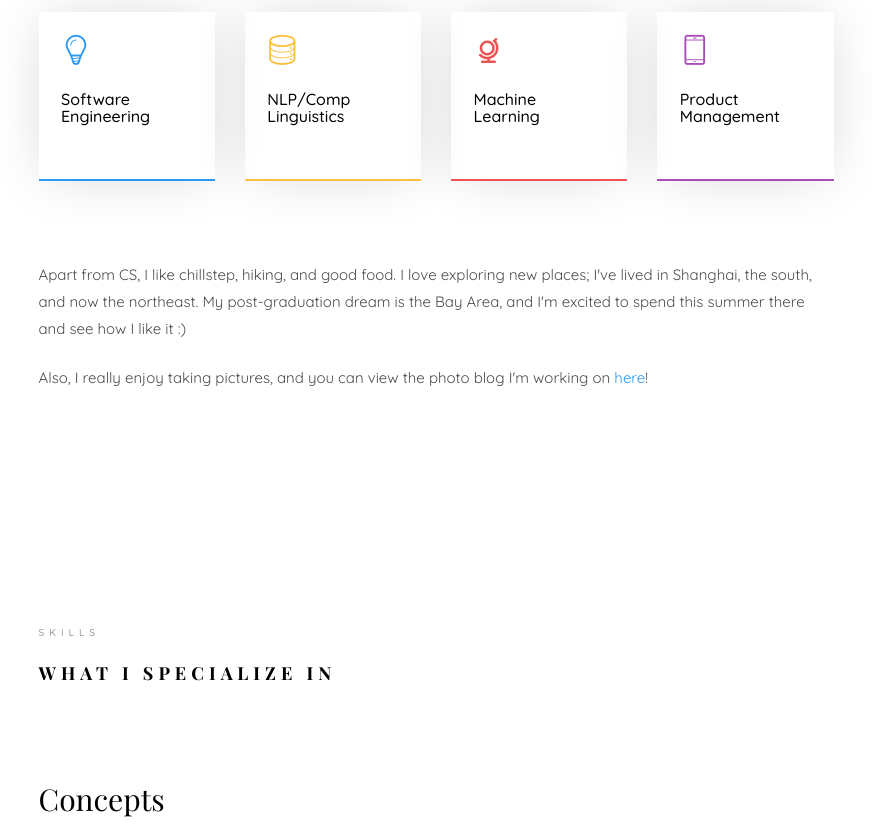
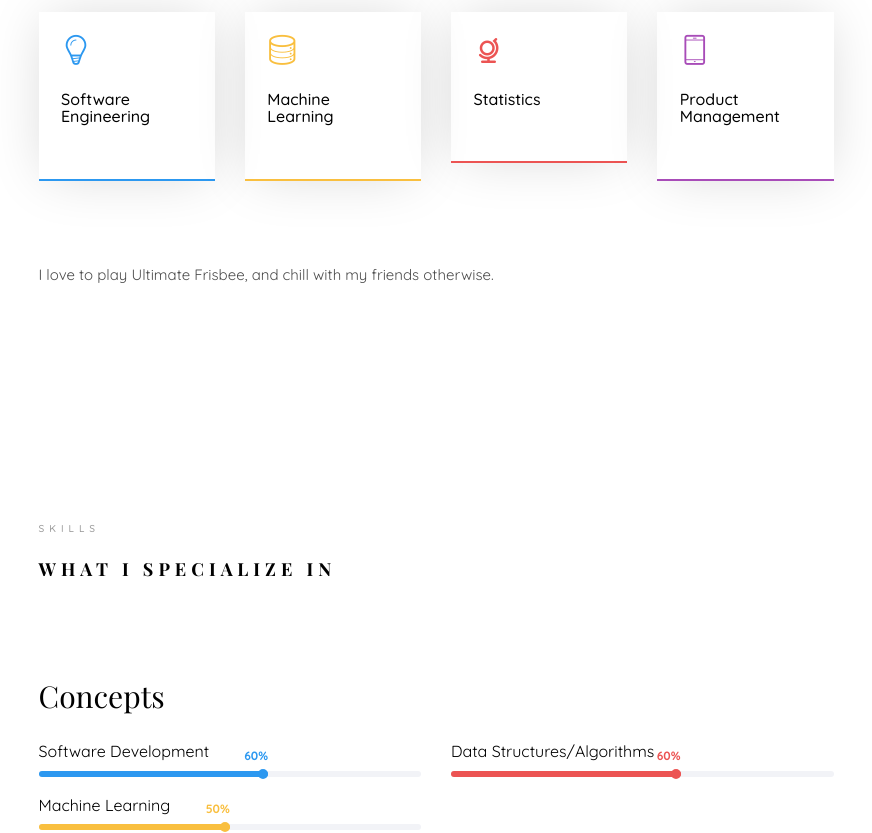
Before and after one commit to Viraj-Joshi/Viraj_2.0, a plain HTML site: page index.html in a window 1280 px wide. Shown: the part 1375-2208 px from the top of the page, without its empty margins (354-1226 px from the left). Drawn offline with nearby package versions, Linux system fonts and the light colour scheme; files whose address does not match are found by name; a web font is replaced by a local one.

Commit message:
Update index.html
updated description

```diff
--- a/index.html
+++ b/index.html
@@ -2,15 +2,7 @@
 <html>
 	<head>
 
-	<!-- Global site tag (gtag.js) - Google Analytics -->
-	<script async src="https://www.googletagmanager.com/gtag/js?id=UA-131226539-1"></script>
-	<script>
-	window.dataLayer = window.dataLayer || [];
-	function gtag(){dataLayer.push(arguments);}
-	gtag('js', new Date());
 
-	gtag('config', 'UA-131226539-1');
-	</script>
 
 
 	<meta charset="utf-8">
@@ -148,14 +140,14 @@
 								<div class="col-md-3 animate-box" data-animate-effect="fadeInTop">
 									<div class="services color-3">
 										<span class="icon2"><i class="icon-data"></i></span>
-										<h3>NLP/Comp Linguistics</h3>
+										<h3>Machine Learning</h3>
 									</div>
 								</div>
 
 								<div class="col-md-3 animate-box" data-animate-effect="fadeInRight">
 									<div class="services color-2">
 										<span class="icon2"><i class="icon-globe-outline"></i></span>
-										<h3>Machine Learning</h3>
+										<h3>Statistics</h3>
 									</div>
 								</div>
 
@@ -170,13 +162,11 @@
 
 							<div class="row row-bottom-padded-sm animate-box" data-animate-effect="fadeInLeft">
 								<div class="col-md-12">
-								<p>Apart from CS, I like chillstep, hiking, and good food. I love exploring new places;
-									I've lived in Shanghai, the south, and now the northeast. My post-graduation dream is the Bay Area,
-									and I'm excited to spend this summer there and see how I like it :)
+								<p>
+									I love to play Ultimate Frisbee, and chill with my friends otherwise.
 								</p>
 
-								<p>Also, I really enjoy taking pictures, and you can view the photo blog I'm working on
-									<a href="gallery/">here</a>!</p>
+
 
 
 					</div>
```
